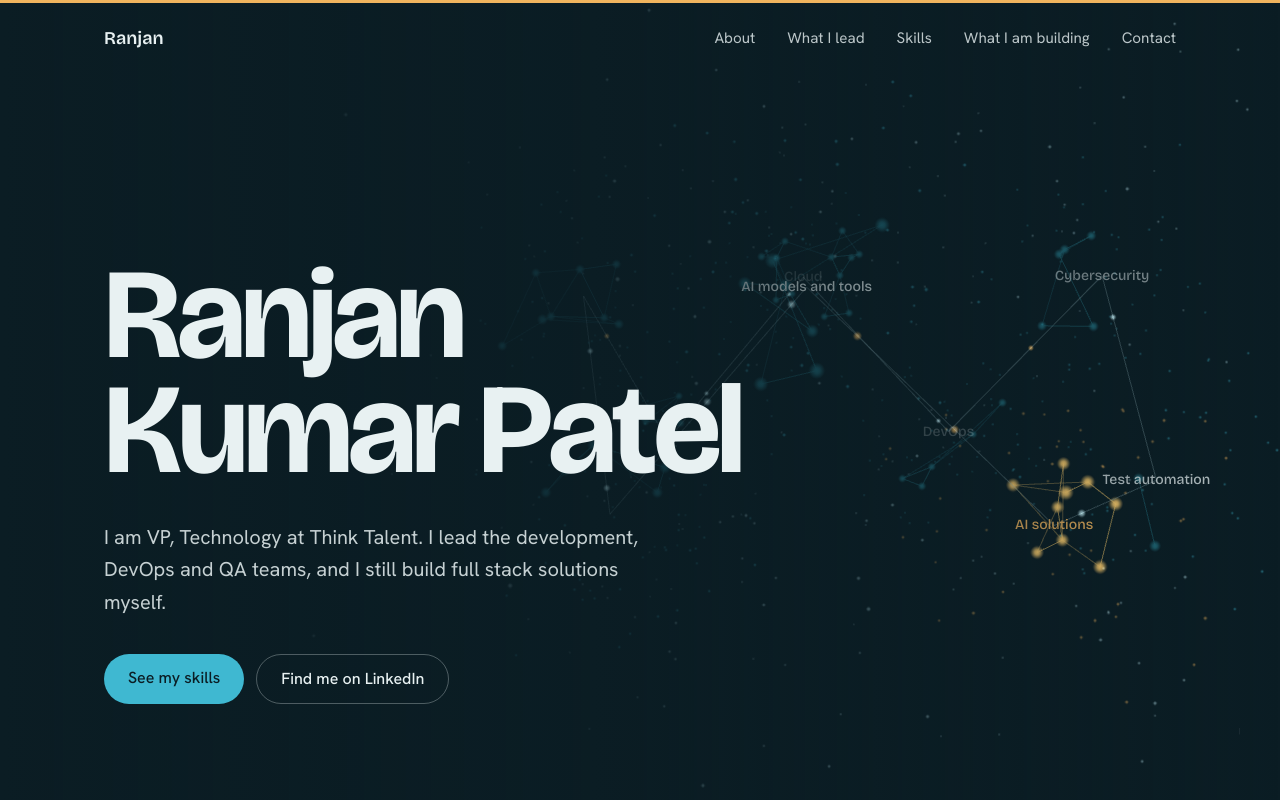
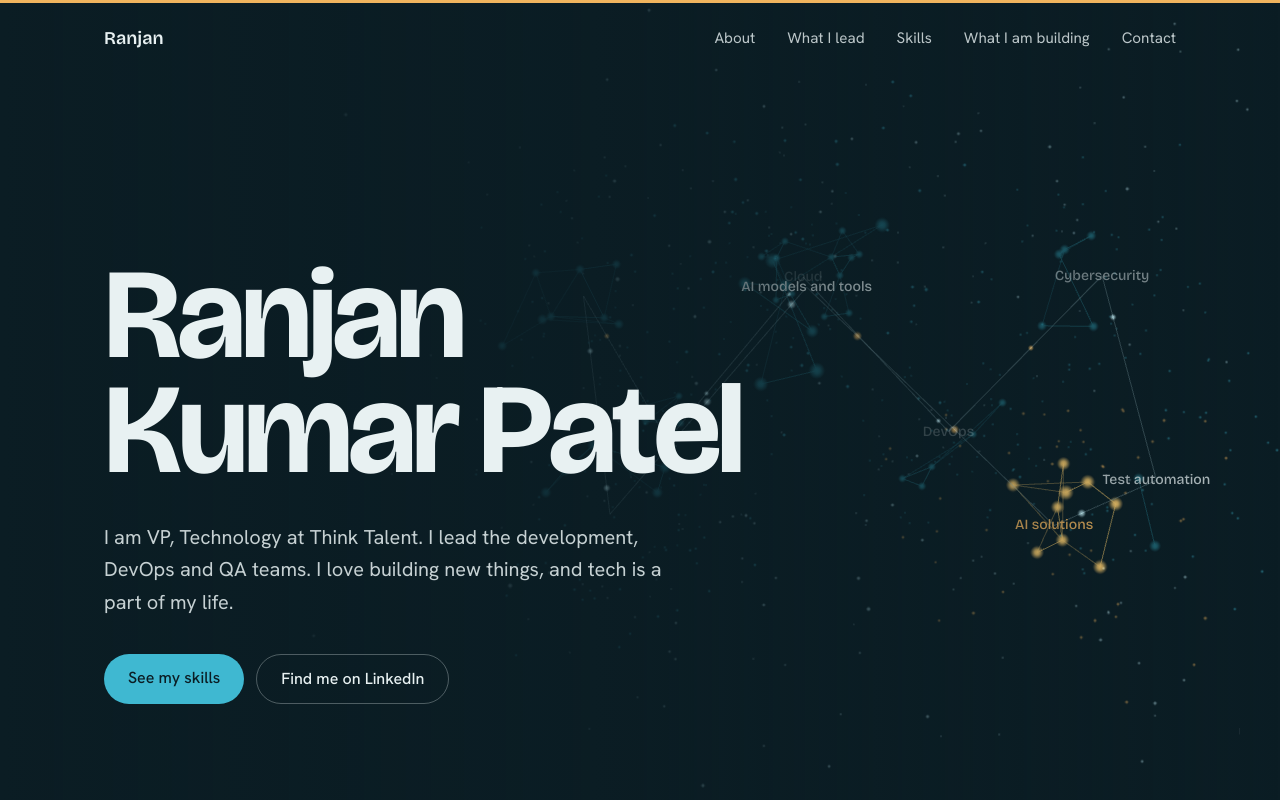
Before and after one commit to ranjankumarpatel/ranjankumarpatel, a Next.js app in the folder site/: page /ranjankumarpatel/ in a window 1280 px wide. Shown: the top 800 px of the page. Built offline with nearby package versions, Linux system fonts and the light colour scheme.

Commit message:
Update intro line in README and site

```diff
--- a/site/src/content.ts
+++ b/site/src/content.ts
@@ -3,7 +3,7 @@
 export const profile = {
   name: "Ranjan Kumar Patel",
   intro:
-    "I am VP, Technology at Think Talent. I lead the development, DevOps and QA teams, and I still build full stack solutions myself.",
+    "I am VP, Technology at Think Talent. I lead the development, DevOps and QA teams. I love building new things, and tech is a part of my life.",
   about: [
     "I have been building technology for leadership and talent assessment for more than 15 years. Today I run technology at Think Talent as VP. The development team lead, the DevOps manager and the QA team lead report to me.",
     "I decide the architecture, set the direction for the teams and own what goes to production. I also stay hands-on. I build full stack solutions: the frontend, the backend, the data and the infrastructure they run on. In the last few years AI has become a big part of that work, and today it is at the centre of the products we build. I am actively involved in it every day, from running models on my own machine to fine-tuning them for a specific job.",
```
Also changed, not shown: 1 other file (tests, documents, lock files or other folders).
